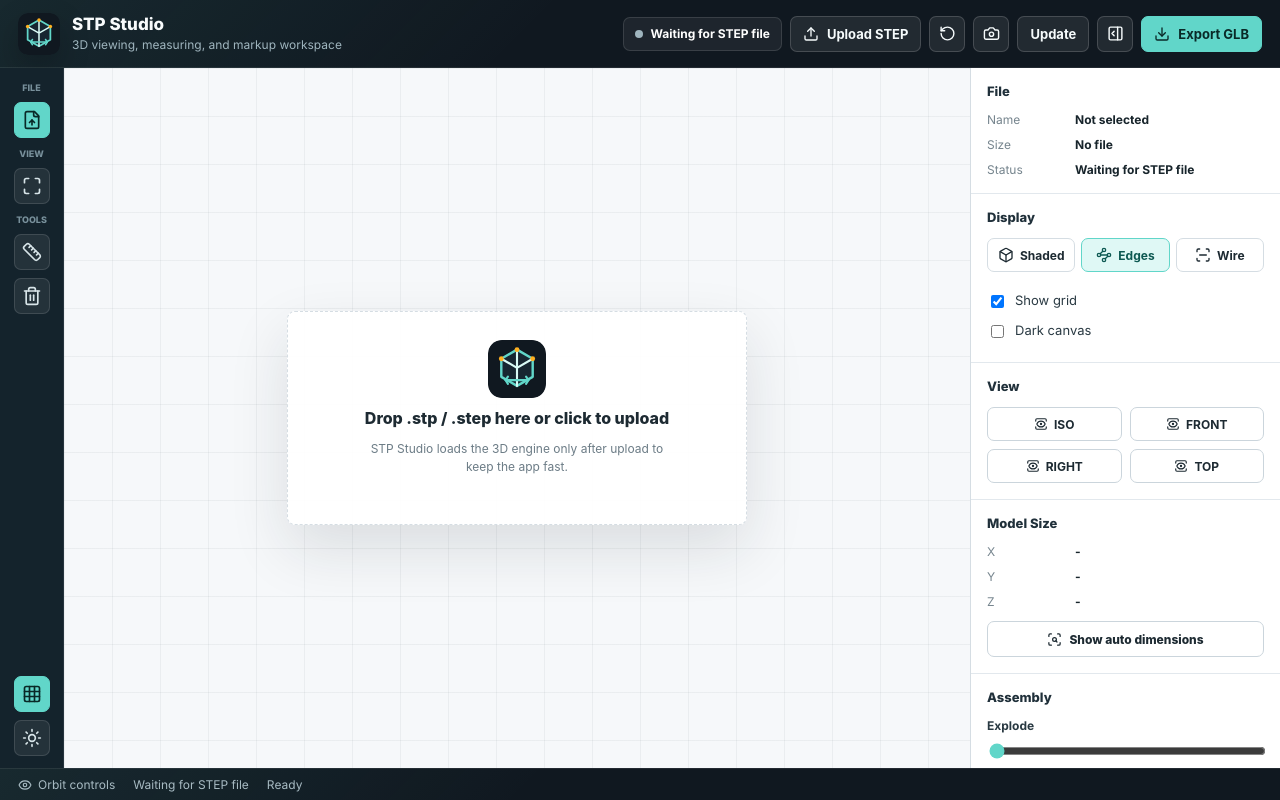
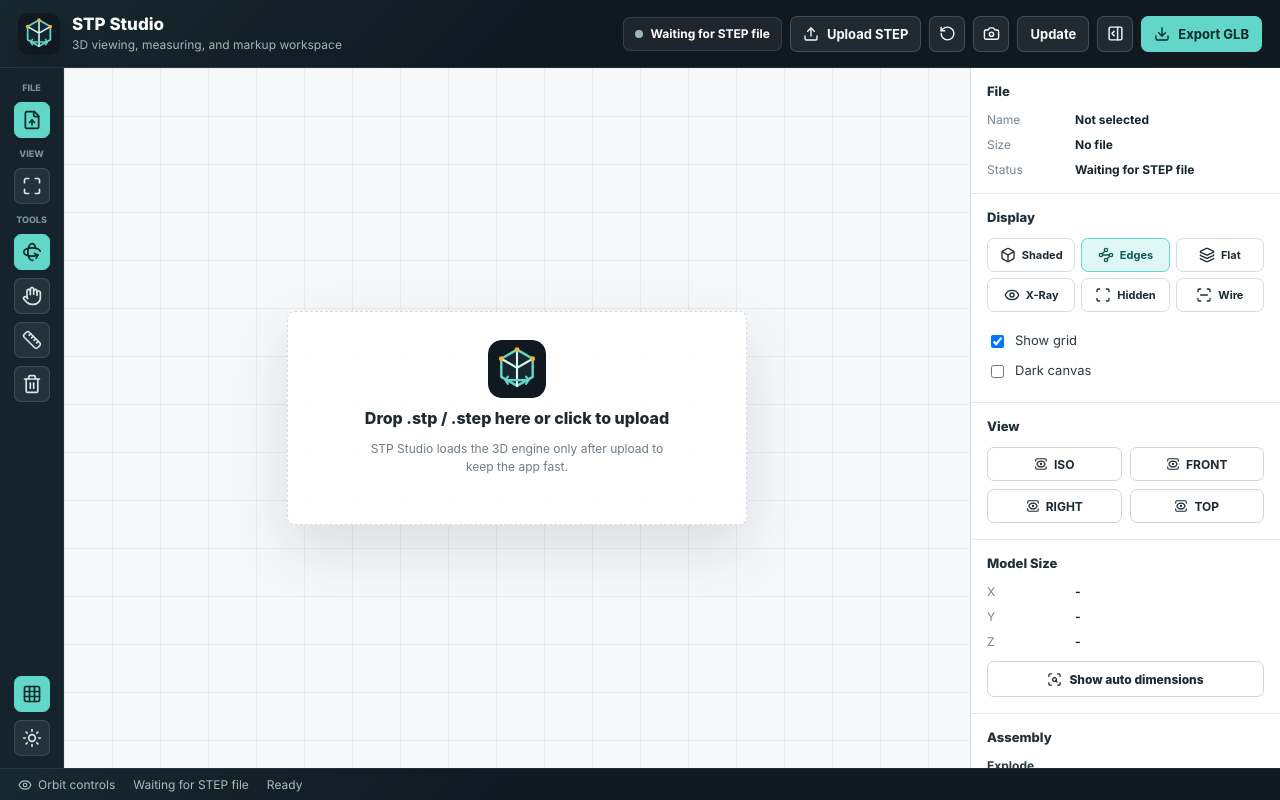
Before and after one commit to vicxd0728/step-web-viewer, a React (Vite) app: page / in a window 1280 px wide. Built offline with nearby package versions, Linux system fonts and the light colour scheme.

Commit message:
Add pan tool and display modes

```diff
--- a/src/main.jsx
+++ b/src/main.jsx
@@ -7,6 +7,7 @@ import Eye from 'lucide-react/dist/esm/icons/eye.js';
 import EyeOff from 'lucide-react/dist/esm/icons/eye-off.js';
 import FileUp from 'lucide-react/dist/esm/icons/file-up.js';
 import Grid3X3 from 'lucide-react/dist/esm/icons/grid-3x3.js';
+import Hand from 'lucide-react/dist/esm/icons/hand.js';
 import Layers from 'lucide-react/dist/esm/icons/layers.js';
 import Maximize from 'lucide-react/dist/esm/icons/maximize.js';
 import Moon from 'lucide-react/dist/esm/icons/moon.js';
@@ -15,6 +16,8 @@ import PanelRightOpen from 'lucide-react/dist/esm/icons/panel-right-open.js';
 import Ruler from 'lucide-react/dist/esm/icons/ruler.js';
 import ScanSearch from 'lucide-react/dist/esm/icons/scan-search.js';
 import RotateCcw from 'lucide-react/dist/esm/icons/rotate-ccw.js';
+import Rotate3D from 'lucide-react/dist/esm/icons/rotate-3d.js';
+import Scan from 'lucide-react/dist/esm/icons/scan.js';
 import ScanLine from 'lucide-react/dist/esm/icons/scan-line.js';
 import Sun from 'lucide-react/dist/esm/icons/sun.js';
 import Trash2 from 'lucide-react/dist/esm/icons/trash-2.js';
@@ -28,8 +31,17 @@ const StepViewport = lazy(() => import('./step-viewport.jsx'));
 const displayModes = [
   { id: 'shaded', label: 'Shaded', icon: Box },
   { id: 'edges', label: 'Edges', icon: Waypoints },
+  { id: 'flat', label: 'Flat', icon: Layers },
+  { id: 'xray', label: 'X-Ray', icon: Eye },
+  { id: 'hidden', label: 'Hidden', icon: Scan },
   { id: 'wireframe', label: 'Wire', icon: ScanLine },
 ];
+
+const toolText = {
+  orbit: 'Orbit controls',
+  pan: 'Pan mode: drag to move view',
+  measure: 'Measure mode: click two model points',
+};
 
 const statusText = {
   drop: 'Waiting for STEP file',
@@ -169,6 +181,20 @@ function App() {
             <Maximize size={20} />
           </button>
           <div className="rail-group-label">TOOLS</div>
+          <button
+            className={`rail-button ${activeTool === 'orbit' ? 'active' : ''}`}
+            title="Orbit"
+            onClick={() => setActiveTool('orbit')}
+          >
+            <Rotate3D size={20} />
+          </button>
+          <button
+            className={`rail-button ${activeTool === 'pan' ? 'active' : ''}`}
+            title="Pan"
+            onClick={() => setActiveTool('pan')}
+          >
+            <Hand size={20} />
+          </button>
           <button
             className={`rail-button ${activeTool === 'measure' ? 'active' : ''}`}
             title="Point to point measurement"
@@ -378,7 +404,7 @@ function App() {
       </section>
 
       <footer className="statusbar">
-        <span><Eye size={14} /> {activeTool === 'measure' ? 'Measure mode: click two model points' : 'Orbit controls'}</span>
+        <span><Eye size={14} /> {toolText[activeTool]}</span>
         <span>{statusLabel}</span>
         <span>{stats ? `${stats.triangles.toLocaleString()} triangles` : 'Ready'}</span>
       </footer>
--- a/src/step-viewport.jsx
+++ b/src/step-viewport.jsx
@@ -31,12 +31,17 @@ function buildMesh(resultMesh, displayMode) {
     ? new THREE.Color(resultMesh.color[0], resultMesh.color[1], resultMesh.color[2])
     : new THREE.Color(0x6d8797);
 
+  const materialColor = displayMode === 'hidden' ? new THREE.Color(0xf4f8fa) : color;
   const material = new THREE.MeshStandardMaterial({
-    color,
-    roughness: 0.5,
-    metalness: 0.18,
+    color: materialColor,
+    roughness: displayMode === 'flat' || displayMode === 'hidden' ? 0.86 : 0.5,
+    metalness: displayMode === 'flat' || displayMode === 'hidden' ? 0.04 : 0.18,
     side: THREE.DoubleSide,
     wireframe: displayMode === 'wireframe',
+    flatShading: displayMode === 'flat' || displayMode === 'hidden',
+    transparent: displayMode === 'xray',
+    opacity: displayMode === 'xray' ? 0.34 : 1,
+    depthWrite: displayMode !== 'xray',
   });
 
   const mesh = new THREE.Mesh(geometry, material);
@@ -44,7 +49,7 @@ function buildMesh(resultMesh, displayMode) {
   mesh.userData.pickable = true;
 
   const edgeLines = [];
-  if (displayMode === 'edges' && resultMesh.brep_faces) {
+  if (['edges', 'xray', 'hidden'].includes(displayMode) && resultMesh.brep_faces) {
     for (const face of resultMesh.brep_faces) {
       if (!face.first && face.first !== 0) continue;
       const positions = [];
@@ -57,7 +62,12 @@ function buildMesh(resultMesh, displayMode) {
         edgeGeometry.setAttribute('position', new THREE.Float32BufferAttribute(positions, 3));
         edgeLines.push(new THREE.LineSegments(
           edgeGeometry,
-          new THREE.LineBasicMaterial({ color: 0x23313a, transparent: true, opacity: 0.62 }),
+          new THREE.LineBasicMaterial({
+            color: displayMode === 'hidden' ? 0x25343d : 0x23313a,
+            transparent: true,
+            opacity: displayMode === 'xray' ? 0.78 : 0.62,
+            depthTest: displayMode !== 'xray',
+          }),
         ));
       }
     }
@@ -296,6 +306,14 @@ const StepViewport = forwardRef(function StepViewport({
   useEffect(() => {
     activeToolRef.current = activeTool;
     if (activeTool !== 'measure') pendingPointRef.current = null;
+    const controls = controlsRef.current;
+    if (!controls) return;
+    controls.enablePan = true;
+    controls.mouseButtons.LEFT = activeTool === 'pan' ? THREE.MOUSE.PAN : THREE.MOUSE.ROTATE;
+    controls.mouseButtons.MIDDLE = THREE.MOUSE.DOLLY;
+    controls.mouseButtons.RIGHT = activeTool === 'pan' ? THREE.MOUSE.ROTATE : THREE.MOUSE.PAN;
+    controls.touches.ONE = activeTool === 'pan' ? THREE.TOUCH.PAN : THREE.TOUCH.ROTATE;
+    controls.touches.TWO = THREE.TOUCH.DOLLY_PAN;
   }, [activeTool]);
 
   const publishMeasurements = useCallback(() => {
@@ -433,6 +451,12 @@ const StepViewport = forwardRef(function StepViewport({
     const controls = new OrbitControls(camera, renderer.domElement);
     controls.enableDamping = true;
     controls.dampingFactor = 0.08;
+    controls.enablePan = true;
+    controls.mouseButtons.LEFT = activeToolRef.current === 'pan' ? THREE.MOUSE.PAN : THREE.MOUSE.ROTATE;
+    controls.mouseButtons.MIDDLE = THREE.MOUSE.DOLLY;
+    controls.mouseButtons.RIGHT = THREE.MOUSE.PAN;
+    controls.touches.ONE = activeToolRef.current === 'pan' ? THREE.TOUCH.PAN : THREE.TOUCH.ROTATE;
+    controls.touches.TWO = THREE.TOUCH.DOLLY_PAN;
 
     scene.add(new THREE.HemisphereLight(0xffffff, 0xb4c2c9, 2.2));
     const key = new THREE.DirectionalLight(0xffffff, 2);
@@ -672,7 +696,7 @@ const StepViewport = forwardRef(function StepViewport({
     },
   }));
 
-  return <div ref={containerRef} className={`viewport ${activeTool === 'measure' ? 'is-measuring' : ''}`} />;
+  return <div ref={containerRef} className={`viewport ${activeTool === 'measure' ? 'is-measuring' : ''} ${activeTool === 'pan' ? 'is-panning' : ''}`} />;
 });
 
 export default StepViewport;
--- a/src/styles.css
+++ b/src/styles.css
@@ -276,6 +276,14 @@ h1 {
   cursor: crosshair;
 }
 
+.viewport.is-panning canvas {
+  cursor: grab;
+}
+
+.viewport.is-panning canvas:active {
+  cursor: grabbing;
+}
+
 .viewport-placeholder,
 .viewport-loading {
   width: 100%;
@@ -405,7 +413,7 @@ h1 {
   min-width: 0;
   height: 34px;
   border-radius: 7px;
-  font-size: 12px;
+  font-size: 11px;
   font-weight: 700;
 }
 
```
